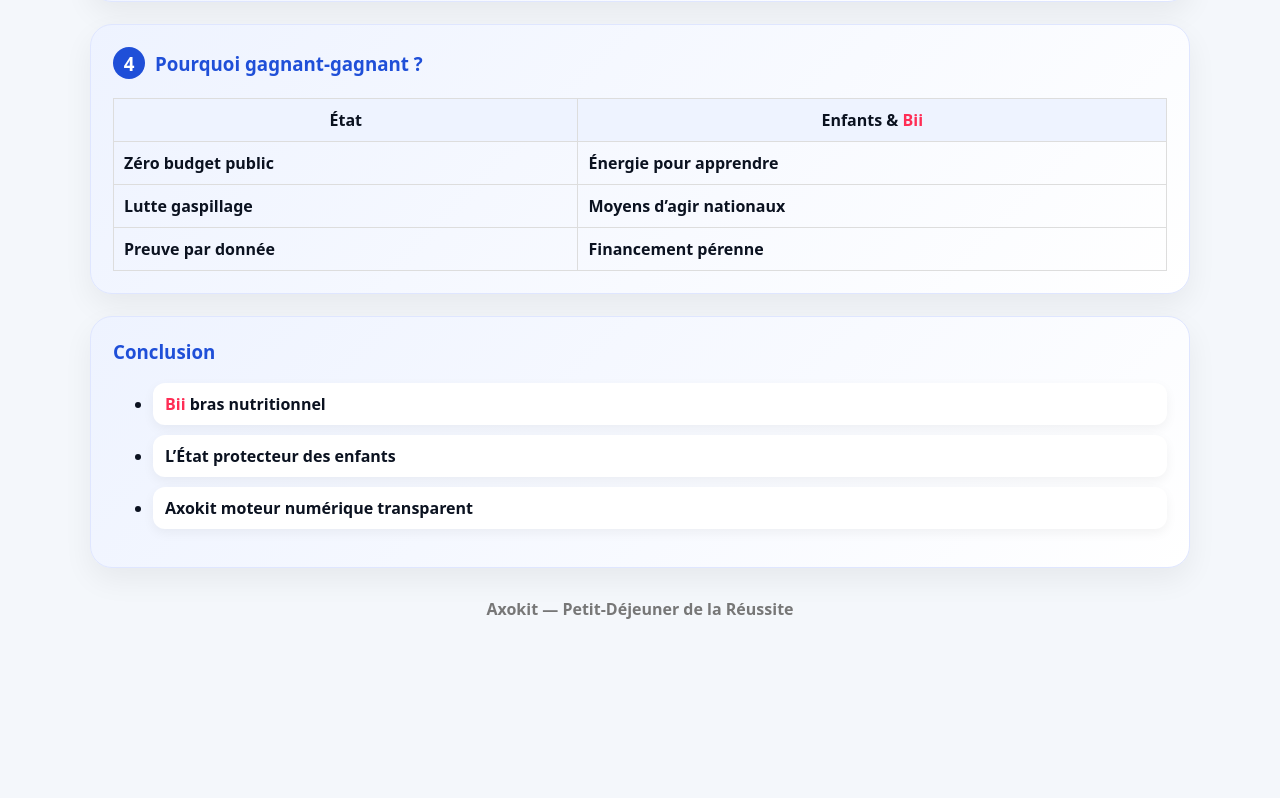
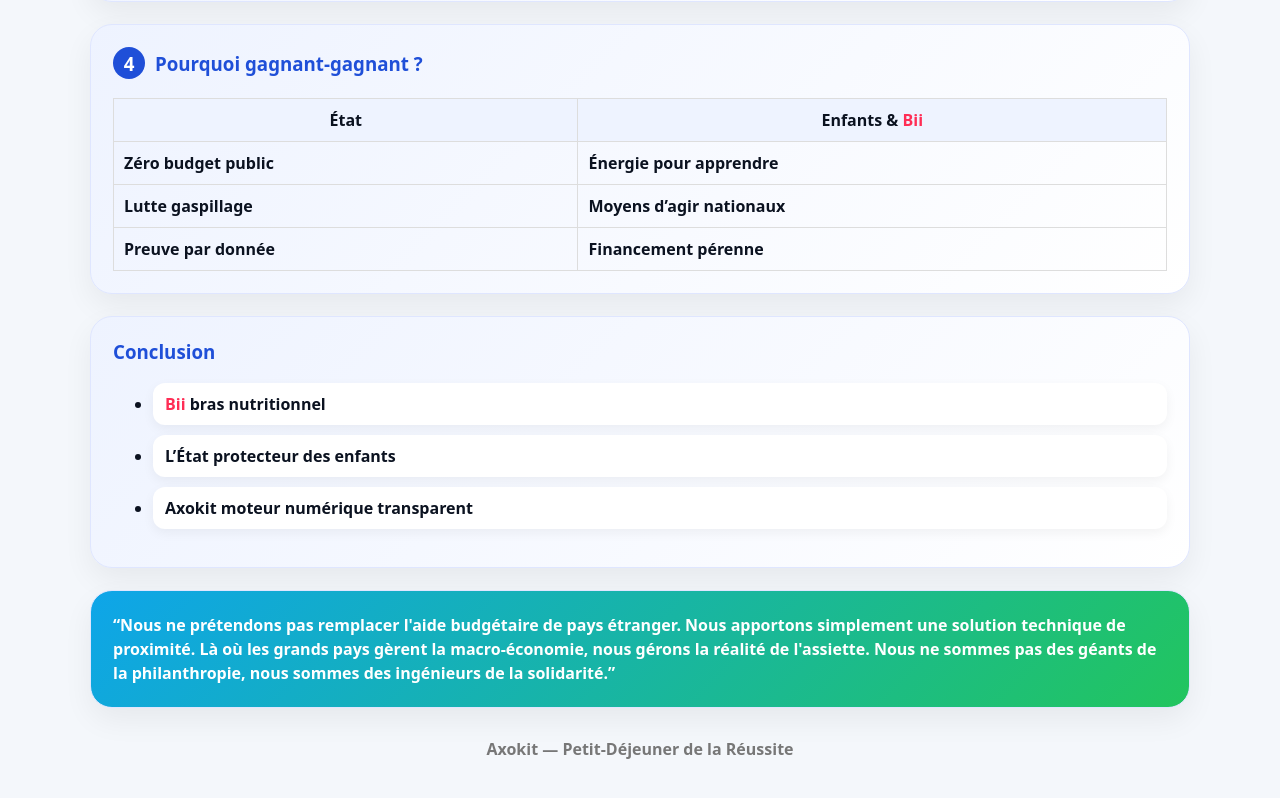
Before and after one commit to myteamsmadagascar/god, a plain HTML site: page luttefaim.html in a window 1280 px wide. Shown: the part 1416-2214 px from the top of the page. Before the commit the page ends 2086 px from the top, so only its background shows below. Drawn offline with Linux system fonts and the light colour scheme.

Commit message:
Add files via upload

```diff
--- a/luttefaim.html
+++ b/luttefaim.html
@@ -204,7 +204,14 @@
 <li>Axokit moteur numérique transparent</li>
 </ul>
 </div>
-
+<div class="block" style="background:linear-gradient(135deg,#0ea5e9,#22c55e);color:white">
+<p style="font-size:16px;font-weight:800;line-height:1.5;margin:0">
+“Nous ne prétendons pas remplacer l'aide budgétaire de pays étranger.
+Nous apportons simplement une solution technique de proximité.
+Là où les grands pays gèrent la macro-économie, nous gérons la réalité de l'assiette.
+Nous ne sommes pas des géants de la philanthropie, nous sommes des ingénieurs de la solidarité.”
+</p>
+</div>
 <footer>
 Axokit — Petit-Déjeuner de la Réussite
 </footer>
```
